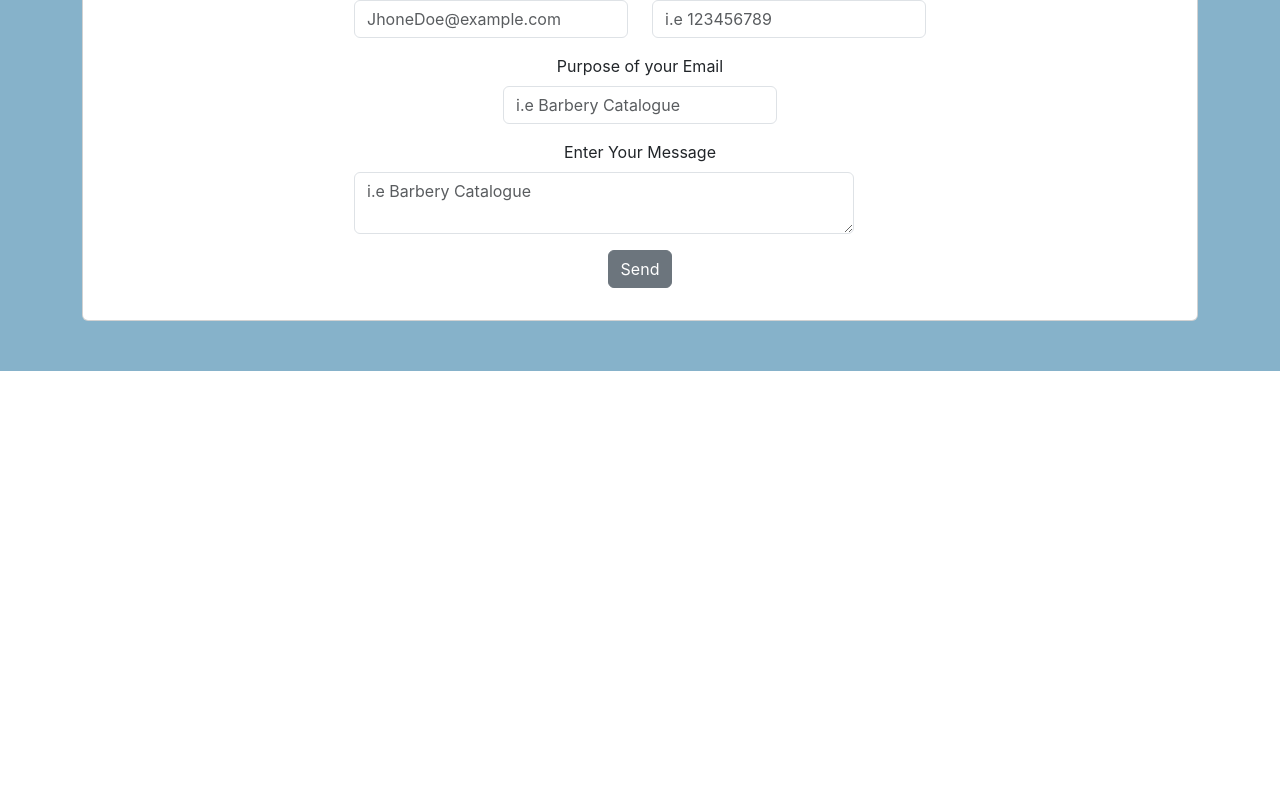
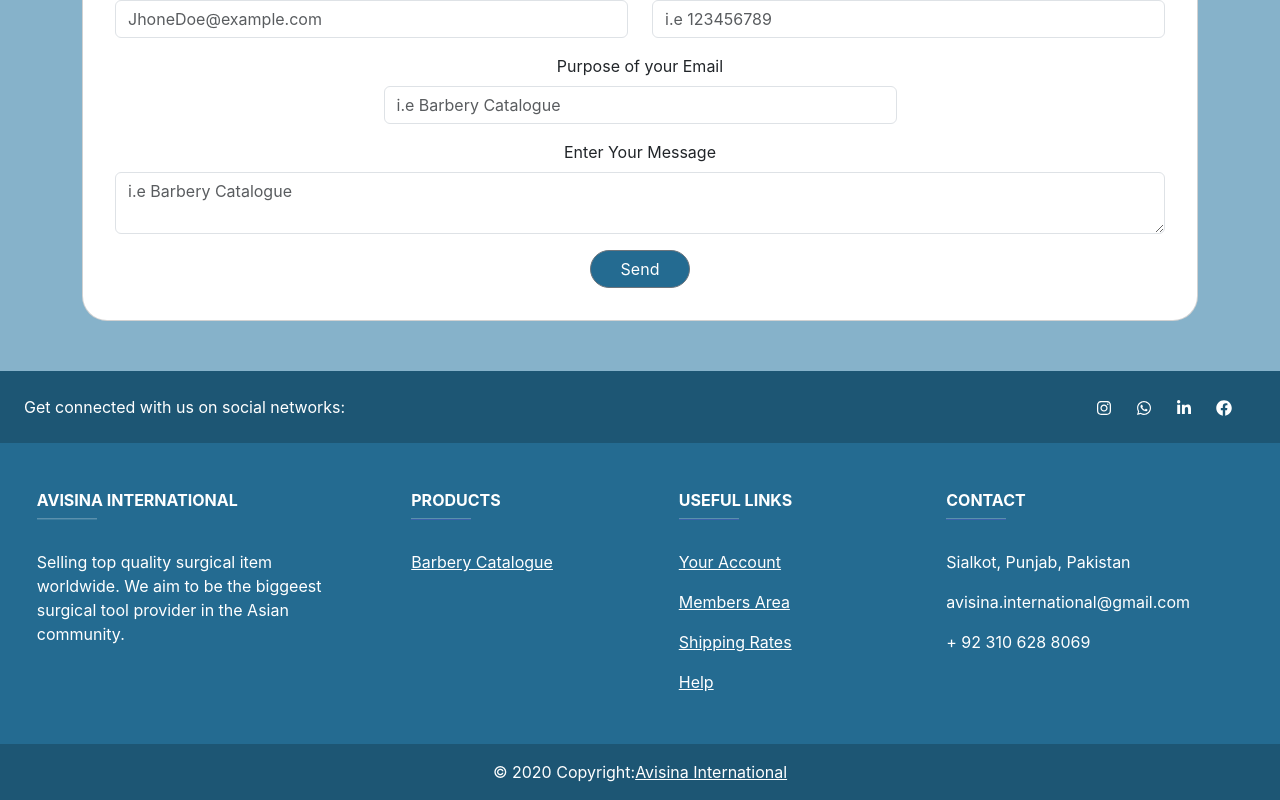
Before and after one commit to Avisina-International/home, a React (Create React App) app: page / in a window 1280 px wide. Shown: the part 1912-2712 px from the top of the page. Before the commit the page ends 2283 px from the top, so only its background shows below. Built offline with nearby package versions, Linux system fonts and the light colour scheme.

Commit message:
*Added Footer Conmponent in the App *Adjusted the csss of send button in ContactUS component *Added a Members Area button on Navbar. *Tested the code on local.

```diff
--- a/package.json
+++ b/package.json
@@ -15,10 +15,12 @@
     "jquery": "^3.7.0",
     "react": "^18.2.0",
     "react-dom": "^18.2.0",
+    "react-icons": "^5.2.1",
     "react-router-dom": "^6.23.1",
     "react-scripts": "5.0.1",
     "react-scroll": "^1.9.0",
     "reactstrap": "^9.2.2",
+    "semantic-ui-react": "^2.1.5",
     "web-vitals": "^2.1.4"
   },
   "scripts": {
--- a/src/App.css
+++ b/src/App.css
@@ -97,7 +97,7 @@
 
 /* Card CSS used in the App*/
 .card {
-  align-items: center;
+  border-radius: 25px;
 }
 
 @media (max-width: 768px) {
@@ -171,3 +171,17 @@
   }
 }
 /* About us Section Ends*/
+
+/* Footer Section Starts */
+.Footer--Icons a {
+  transition: transform 0.3s ease-in-out;
+  size:1rem;
+}
+
+.Footer--Icons a:hover {
+  transform: scale(8.2);
+}
+.Footer--Container{
+  padding: 0px 10px 10px 10px;
+}
+/* Footer Section Ends */
--- a/src/App.js
+++ b/src/App.js
@@ -4,6 +4,7 @@
 import MyCrousel from './components/crousel';
 import MyContactUs from './components/contactUs';
 import MyAboutUs from './components/aboutUs';
+import Footer from './components/footer';
 function App() {
   return (
     <div className="App">
@@ -12,6 +13,7 @@
       <MyCrousel />
       <MyAboutUs />
       <MyContactUs />
+      <Footer />
     </div>
   );
 }
--- a/src/components/contactUs.js
+++ b/src/components/contactUs.js
@@ -177,7 +177,6 @@
                     placeholder="i.e Barbery Catalogue"
                     value={formData.Message}
                     onChange={handleChange}
-                    style={{ width: '500px'}}
                   />
                   </Col>
                   </FormGroup>
@@ -185,7 +184,12 @@
               </Row>
 
 
-              <Button type="submit">Send</Button>
+              <Button
+              type="submit"
+              style={{width:"100px",
+              borderRadius:"25px",
+              backgroundColor: 'rgb(36, 107, 145)'}}
+              >Send</Button>
             </Form>
 
 
--- /dev/null
+++ b/src/components/footer.js
@@ -0,0 +1,87 @@
+import React from "react"
+import { FaInstagram, FaLinkedinIn, FaWhatsapp, FaFacebook } from "react-icons/fa";
+import "../App.css";
+
+const Footer = (props) => {
+  return (
+    <section>
+        <div className="">
+            <footer className="text-center text-lg-start text-white" style={{ backgroundColor: '#246B91' }}>
+                <section className="d-flex justify-content-between p-4" style={{ backgroundColor: 'rgba(0, 0, 0, 0.2)' }}>
+                    <div className="me-5">
+                        <span>Get connected with us on social networks:</span>
+                    </div>
+                    <div className="Footer--Icons">
+                        <a href="https://instagram.com" className="text-white me-4">
+                            <FaInstagram />
+                        </a>
+                        <a href="https://whatsapp.com" className="text-white me-4">
+                            <FaWhatsapp />
+                        </a>
+                        <a href="https://linkedin.com" className="text-white me-4">
+                            <FaLinkedinIn />
+                        </a>
+                        <a href="https://facebook.com" className="text-white me-4">
+                            <FaFacebook />
+                        </a>
+                    </div>
+                </section>
+
+                <section>
+                    <div className="Footer--Container text-center text-md-start mt-5">
+                        <div className="row mt-3">
+                            <div className="col-md-3 col-lg-4 col-xl-3 mx-auto mb-4">
+                                <h6 className="text-uppercase fw-bold">Avisina International</h6>
+                                <hr className="mb-4 mt-0 d-inline-block mx-auto" style={{ width: '60px', backgroundColor: '#86b2ca', height: '2px' }} />
+                                <p>
+                                    Selling top quality surgical item worldwide. We aim to be the biggeest surgical tool provider in the Asian community.
+                                </p>
+                            </div>
+
+                            <div className="col-md-2 col-lg-2 col-xl-2 mx-auto mb-4">
+                                <h6 className="text-uppercase fw-bold">Products</h6>
+                                <hr className="mb-4 mt-0 d-inline-block mx-auto" style={{ width: '60px', backgroundColor: '#7c4dff', height: '2px' }} />
+                                <p>
+                                    <a href="#!" className="text-white">Barbery Catalogue</a>
+                                </p>
+                            </div>
+
+                            <div className="col-md-3 col-lg-2 col-xl-2 mx-auto mb-4">
+                                <h6 className="text-uppercase fw-bold">Useful links</h6>
+                                <hr className="mb-4 mt-0 d-inline-block mx-auto" style={{ width: '60px', backgroundColor: '#7c4dff', height: '2px' }} />
+                                <p>
+                                    <a href="#!" className="text-white">Your Account</a>
+                                </p>
+                                <p>
+                                    <a href="#!" className="text-white">Members Area</a>
+                                </p>
+                                <p>
+                                    <a href="#!" className="text-white">Shipping Rates</a>
+                                </p>
+                                <p>
+                                    <a href="#!" className="text-white">Help</a>
+                                </p>
+                            </div>
+
+                            <div className="col-md-4 col-lg-3 col-xl-3 mx-auto mb-md-0 mb-4">
+                                <h6 className="text-uppercase fw-bold">Contact</h6>
+                                <hr className="mb-4 mt-0 d-inline-block mx-auto" style={{ width: '60px', backgroundColor: '#7c4dff', height: '2px' }} />
+                                <p><i className="fas fa-home mr-3"></i> Sialkot, Punjab, Pakistan</p>
+                                <p><i className="fas fa-envelope mr-3"></i> avisina.international@gmail.com</p>
+                                <p><i className="fas fa-phone mr-3"></i> + 92 310 628 8069</p>
+                            </div>
+                        </div>
+                    </div>
+                </section>
+
+                <div className="text-center p-3" style={{ backgroundColor: 'rgba(0, 0, 0, 0.2)' }}>
+                    © 2020 Copyright:
+                    <a className="text-white" href="https://mdbootstrap.com/">Avisina International</a>
+                </div>
+            </footer>
+        </div>
+    </section>
+  )
+};
+
+export default Footer;
--- a/src/components/navbar.js
+++ b/src/components/navbar.js
@@ -6,6 +6,7 @@
   Navbar,
   NavbarToggler,
   // NavbarBrand,
+  Button,
   Nav,
   NavItem,
   NavLink,
@@ -54,6 +55,18 @@
             </DropdownMenu>
           </UncontrolledDropdown>
         </Nav>
+        <Button
+              type="submit"
+              style={
+                { width:"150px",
+                  height: "40px",
+                  fontsize: "15px",
+                  borderRadius:"25px",
+                  backgroundColor: 'rgb(36, 107, 145)',
+                  border:"transparent"
+                }}>
+          Members Area
+        </Button>
       </Collapse>
     </Navbar>
   </div>
```
Also changed, not shown: 1 other file (tests, documents, lock files or other folders).
